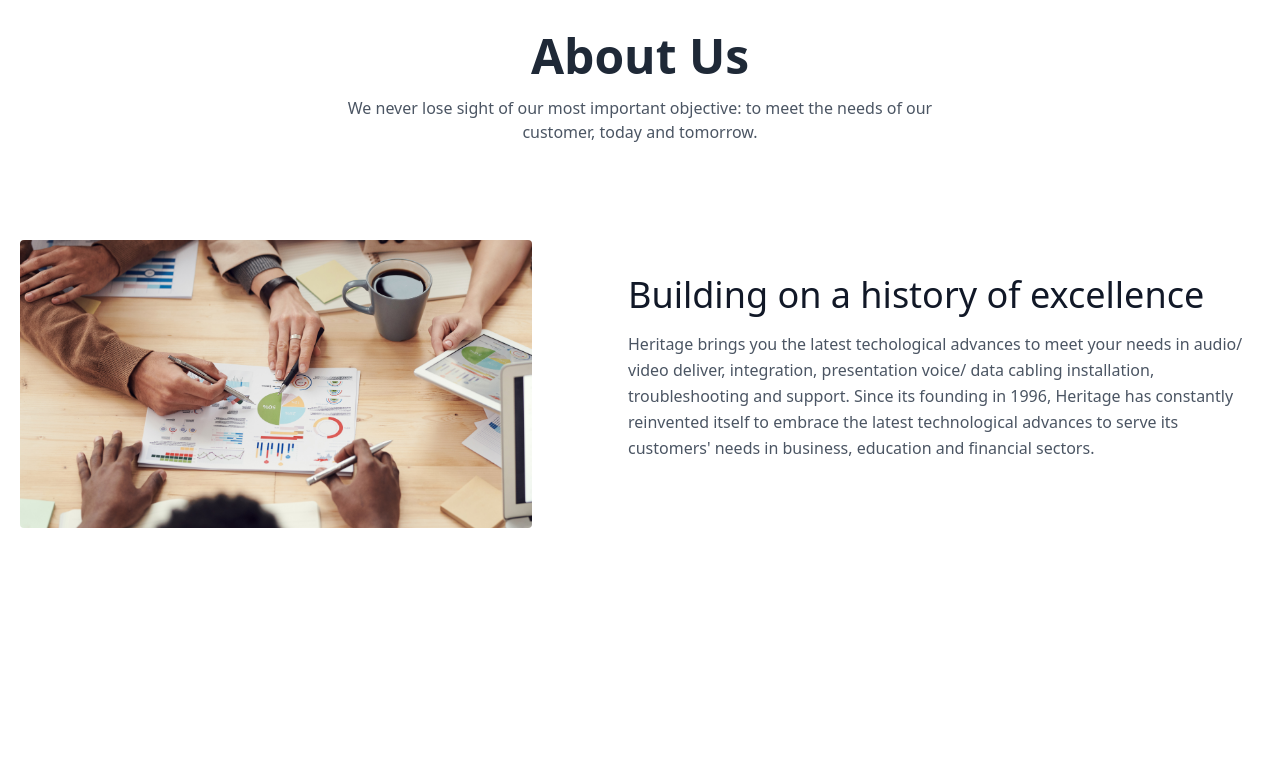
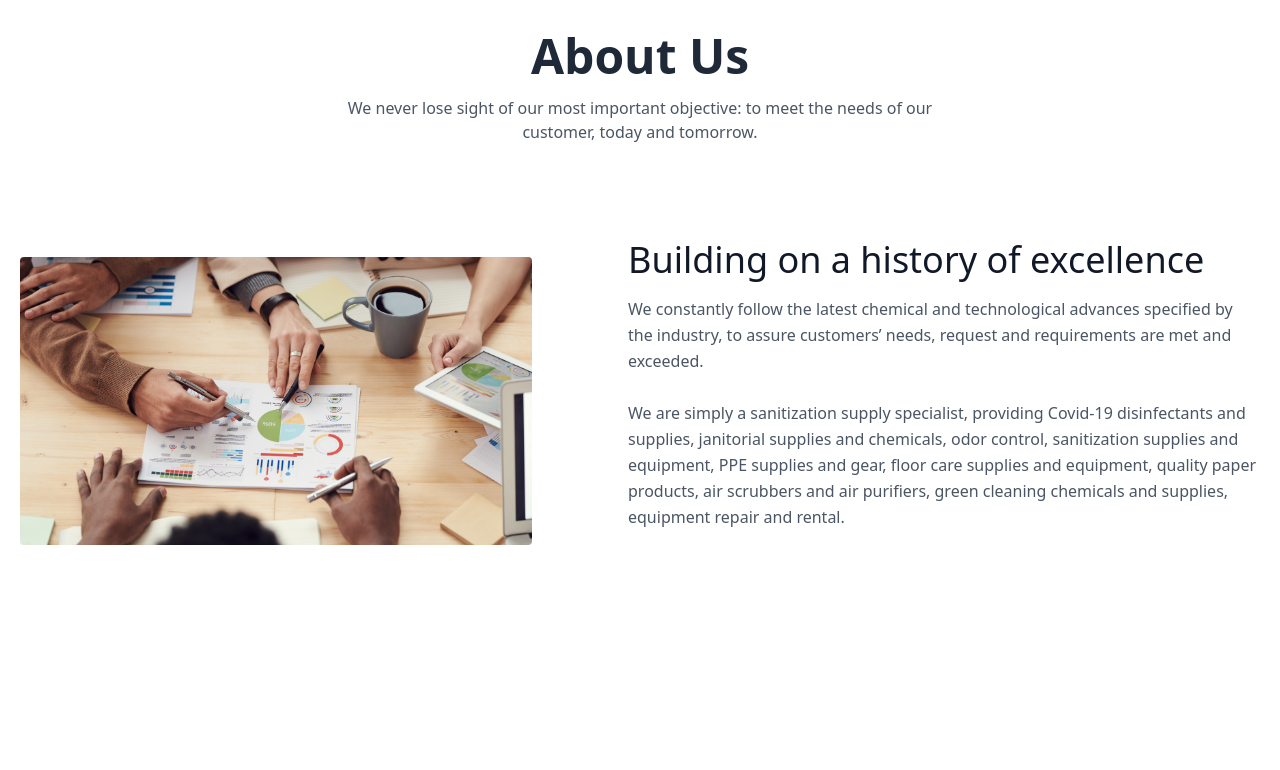
Before and after one commit to cashconnor/HTech, a Django app: page / in a window 1280 px wide. Shown: the part 3221-3991 px from the top of the page. Run offline with Django 4.2, Linux system fonts and the light colour scheme; style sheets or scripts are compiled from the project's sources; some libraries are stand-ins or nearby versions.

Commit message:
Update to 'history of excelence'

```diff
--- a/templates/index.html
+++ b/templates/index.html
@@ -263,64 +263,12 @@
       <h1 class="title-font sm:text-4xl text-3xl mb-4 font-medium text-gray-900">
         Building on a history of excellence
       </h1>
-      <p class="mb-8 leading-relaxed">Heritage brings you the latest techological advances to meet your needs in audio/ video deliver, integration, presentation voice/ data cabling installation, troubleshooting and support. Since its founding in 1996, Heritage has constantly reinvented itself to embrace the latest technological advances to serve its customers' needs in business, education and financial sectors.</p>
+      <p class="mb-8 leading-relaxed">We constantly follow the latest chemical and technological advances specified by the industry, to assure customers’ needs, request and requirements are met and exceeded.<br><br>
+        We are simply a sanitization supply specialist, providing Covid-19 disinfectants and supplies, janitorial supplies and chemicals, odor control, sanitization supplies and equipment, PPE supplies and gear, floor care supplies and equipment, quality paper products, air scrubbers and air purifiers, green cleaning chemicals and supplies, equipment repair and rental.</p>
     </div>
   </div>
 </section>
-<!-- <section class="text-gray-600 body-font">
-  <div class="container mx-auto flex px-5 py-4 md:flex-row flex-col align-top">
-    <div data-aos="fade-right"class="lg:max-w-lg lg:w-full md:w-1/2 w-5/6 mb-10 md:mb-0">
-      <h1 class="title-font sm:text-4xl text-3xl mb-4 font-medium text-gray-900">
-          Service and imagination are the cornerstones of our business.
-        </h1>
-        <p class="mb-8 leading-relaxed">Our technical experts are continually searching for new products and technology to assist our customers with their business needs.</p>
 
-    </div>
-
-  </div>
-</section> -->
-
-<!-- <section id="contact-us" style="padding-top:180px"  class="text-gray-600 body-font relative">
-  <div class="flex flex-col items-center justify-center">
-    <h1 class="lg:text-5xl md:text-4xl text-2xl font-bold leading-10 text-gray-800">Contact Us</h1>
-  </div>
-  <div style="padding-top:40px"class="container px-5 py-24 mx-auto flex sm:flex-nowrap flex-wrap">
-    <div data-aos="zoom-in" class="lg:w-2/3 md:w-1/2 bg-gray-300 rounded-lg overflow-hidden sm:mr-10 p-10 flex items-end justify-start relative">
-      <iframe width="100%" height="100%" class="absolute inset-0" frameborder="0" title="map" marginheight="0" marginwidth="0" scrolling="no" src="https://www.google.com/maps/embed?pb=!1m18!1m12!1m3!1d3104.149357212732!2d-76.98761268466058!3d38.920563579567116!2m3!1f0!2f0!3f0!3m2!1i1024!2i768!4f13.1!3m3!1m2!1s0x89b7b87565bf4f83%3A0x6e839dccc99cbaee!2s1341%20Downing%20St%20NE%2C%20Washington%2C%20DC%2020018!5e0!3m2!1sen!2sus!4v1642809628783!5m2!1sen!2sus" style="filter: grayscale(1) contrast(1.2) opacity(0.4);"></iframe>
-      <div class="bg-white relative flex flex-wrap py-6 rounded shadow-md">
-        <div class="lg:w-1/2 px-6">
-          <h2 class="title-font font-semibold text-gray-900 tracking-widest text-xs">ADDRESS</h2>
-          <p class="mt-1">1341 Downing Street NE Washington, DC 20018</p>
-        </div>
-        <div class="lg:w-1/2 px-6 mt-4 lg:mt-0">
-          <h2 class="title-font font-semibold text-gray-900 tracking-widest text-xs">EMAIL</h2>
-          <a class="text-blue-500 leading-relaxed">info@htech-inc.com</a>
-          <h2 class="title-font font-semibold text-gray-900 tracking-widest text-xs mt-4">PHONE</h2>
-          <p class="leading-relaxed">202-957-9014</p>
-        </div>
-      </div>
-    </div>
-    <div data-aos="fade-left" class="lg:w-1/3 md:w-1/2 bg-white flex flex-col md:ml-auto w-full md:py-8 mt-8 md:mt-0">
-      <h2 class="text-gray-900 text-lg mb-1 font-medium title-font"></h2>
-      <p class="leading-relaxed mb-5 text-gray-600">Send us a message about what services you are looking for and we will schedule a consultation call.</p>
-
-      <div class="relative mb-4">
-        <label for="name" class="leading-7 text-sm text-gray-600">Name</label>
-        <input type="text" id="name" name="name" class="w-full bg-white rounded border border-gray-300 focus:border-indigo-500 focus:ring-2 focus:ring-indigo-200 text-base outline-none text-gray-700 py-1 px-3 leading-8 transition-colors duration-200 ease-in-out">
-      </div>
-      <div class="relative mb-4">
-        <label for="email" class="leading-7 text-sm text-gray-600">Email</label>
-        <input type="email" id="email" name="email" class="w-full bg-white rounded border border-gray-300 focus:border-indigo-500 focus:ring-2 focus:ring-indigo-200 text-base outline-none text-gray-700 py-1 px-3 leading-8 transition-colors duration-200 ease-in-out">
-      </div>
-      <div class="relative mb-4">
-        <label for="message" class="leading-7 text-sm text-gray-600">Message</label>
-        <textarea id="message" name="message" class="w-full bg-white rounded border border-gray-300 focus:border-indigo-500 focus:ring-2 focus:ring-indigo-200 h-32 text-base outline-none text-gray-700 py-1 px-3 resize-none leading-6 transition-colors duration-200 ease-in-out"></textarea>
-      </div>
-      <button class="text-white bg-blue-600 border-0 py-2 px-6 focus:outline-none hover:bg-blue-800 rounded text-lg">Send</button>
-      <p class="text-xs text-gray-500 mt-3"></p>
-    </div>
-  </div>
-</section> -->
 
 <a onclick="topFunction()" id="scrollbtn" title="Go to top">Top</a>
 <script>
```
